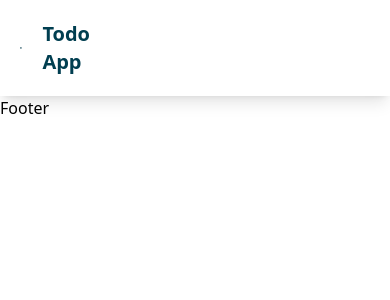
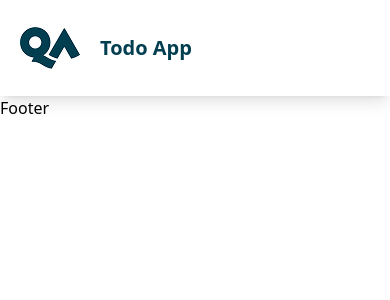
Before and after one commit to bryanbarakatsky/psb-project, a React (Vite) app in the folder psb/: page / in a window 390 px wide. Shown: the top 300 px of the page. Built offline with nearby package versions, Linux system fonts and the light colour scheme.

Commit message:
MODIFY: fix not responsive

```diff
--- a/psb/src/components/NavBar.jsx
+++ b/psb/src/components/NavBar.jsx
@@ -3,7 +3,7 @@ import React from "react";
 const NavBar = () => {
   return (
     <div className="w-full h-24 p-5 border-gray shadow-lg">
-      <div className="w-full h-full grid grid-cols-10 content-center items-center ">
+      <div className="w-full h-full grid grid-cols-3 content-center items-center ">
         <div className="col-span-2 flex flex-row items-center gap-5">
           <a href="https://www.qa.com">
             <img src="../public/qaLogo.png" alt="QA Ltd"></img>
```
